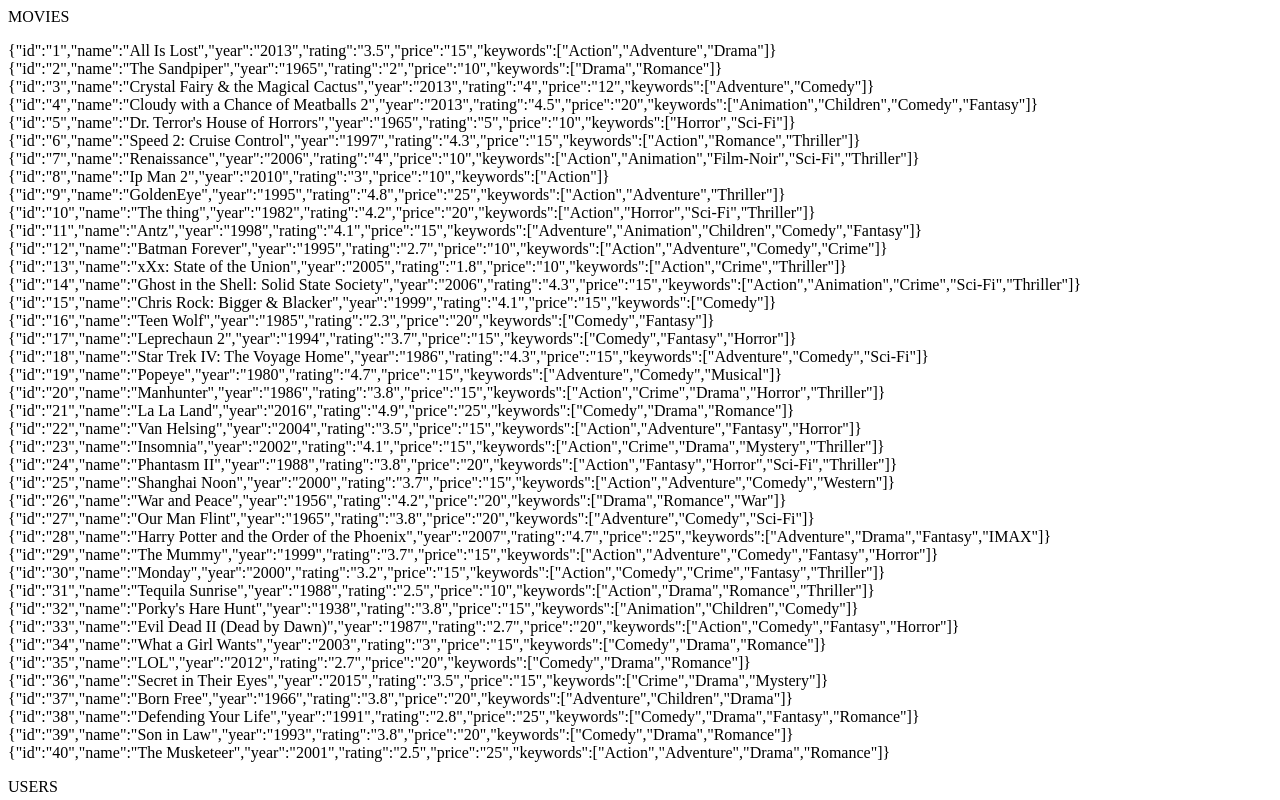
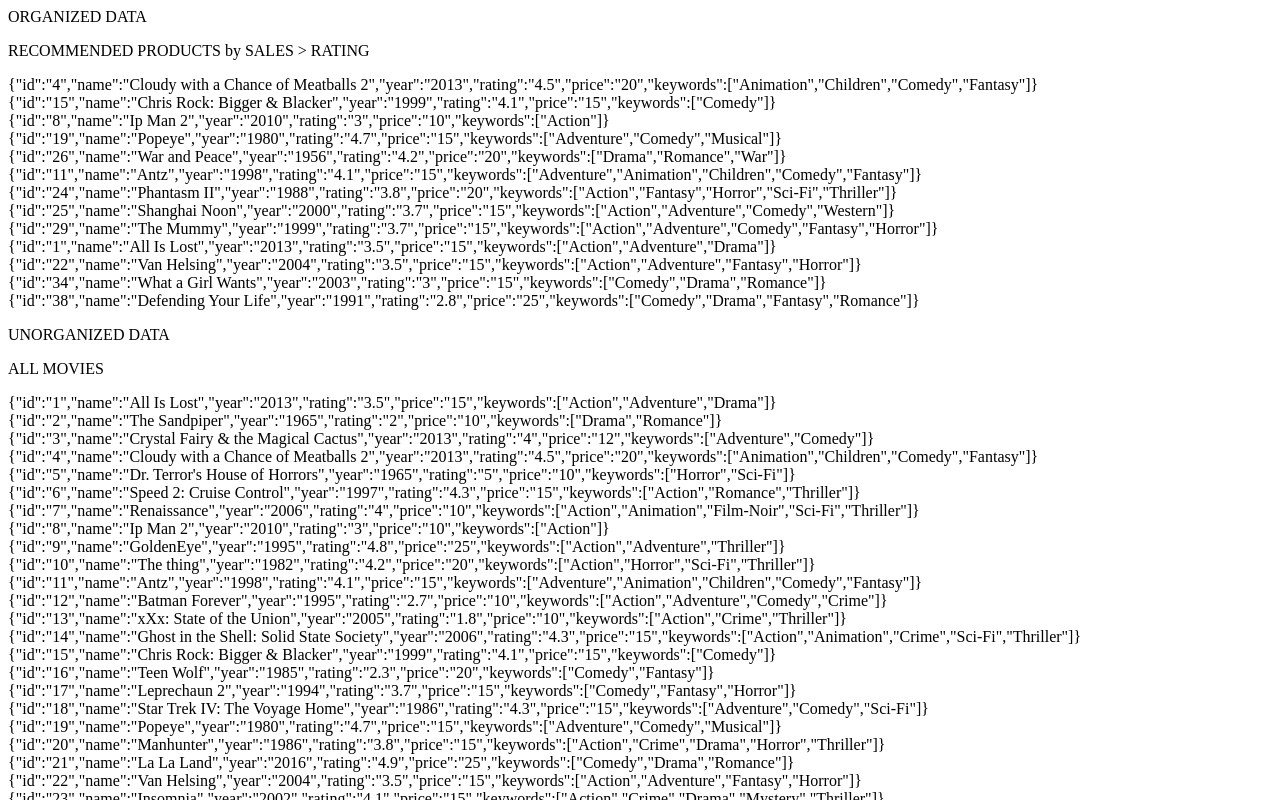
Before and after one commit to bgdnvk/experisAcademy, a plain HTML site: page index.html in a window 1280 px wide. Shown: the top 800 px of the page. Drawn offline with Linux system fonts and the light colour scheme.

Commit message:
recommended products

```diff
--- a/index.html
+++ b/index.html
@@ -6,13 +6,23 @@
 </head>
 <body>
     <div id="container">
+        <div id="containerModData">
+            <p>ORGANIZED DATA</p>
+            <div id="containerPopular">
+                <p>RECOMMENDED PRODUCTS by SALES > RATING</p>
+                <div id="popularProducts"></div>
+            </div>
+        </div>
+
+        <div id="containerRawData">
+            <p>UNORGANIZED DATA</p>
             <div id="containerMovies">
-            <p>MOVIES</p>
+                <p>ALL MOVIES</p>
                 <div id="movies"></div>
             </div>
 
             <div id="containerUsers">
-            <p>USERS</p>
+                <p>ALL USERS</p>
                 <div id="users"></div>
             </div>
 
@@ -20,6 +30,10 @@
                 <p>CURRENT SESSIONS</p>
                 <div id="sessions"></div>
             </div>
+        </div>
+
+
+
 
     </div>
 
--- a/scripts/main.js
+++ b/scripts/main.js
@@ -5,6 +5,8 @@
 const usersContainer = document.getElementById("users");
 const moviesContainer = document.getElementById("movies");
 const sessionContainer = document.getElementById("sessions");
+const popularProductsContainer = document.getElementById("popularProducts");
+
 
 
 // let popularProducts = {};
@@ -111,8 +113,8 @@
 
 async function getSessionData(){
     await requestData(session_data_url, organizeElements, organizedSessions, sessionMap);
-    listPopularProducts();
-
+    let popularList = listPopularProducts();
+    addListToHtml(popularList, popularProductsContainer);
 }
 //load all the data
 getMoviesData();
@@ -134,11 +136,15 @@
     for(movie of topSellingMovies[0][0]){
         console.log("movie is "+movie);
         mostPupularProducts.push(organizedMovies[movie-1])
+
+
     }
 
     for(movie of topSellingMovies[1][0]){
         console.log("second movie is "+movie);
         lessPopularProducts.push(organizedMovies[movie-1])
+
+
     }
     let sortedPopular = getTopRatedMovies(mostPupularProducts);
     let sortedLessPopular = getTopRatedMovies(lessPopularProducts);
@@ -148,9 +154,13 @@
     console.log(sortedLessPopular);
 
     let popularProducts = [...sortedPopular, ...sortedLessPopular];
+
+
     console.log(popularProducts);
     return popularProducts;
 }
+
+
 
 function countBoughtMovies(arrUsers){
     for(user of arrUsers){
@@ -289,8 +299,13 @@
 
 /**
  *
- * create HTML elements and add them to the proper container
+ * add HTML elements
  */
+function addListToHtml(list, container){
+    for (e of list){
+        addObjToHtml(e, container);
+    }
+}
 function addObjToHtml(obj, htmlContainer){
     let div = document.createElement("div");
     div.textContent = JSON.stringify(obj);;
@@ -300,6 +315,8 @@
     htmlContainer.appendChild(div);
 }
 
+
+
 //return the element from the specific comma
 function getCommaWord(num, text){
     return text.split("," )[num].trim();
```
Lines whose indentation alone changed are shown as unchanged.
